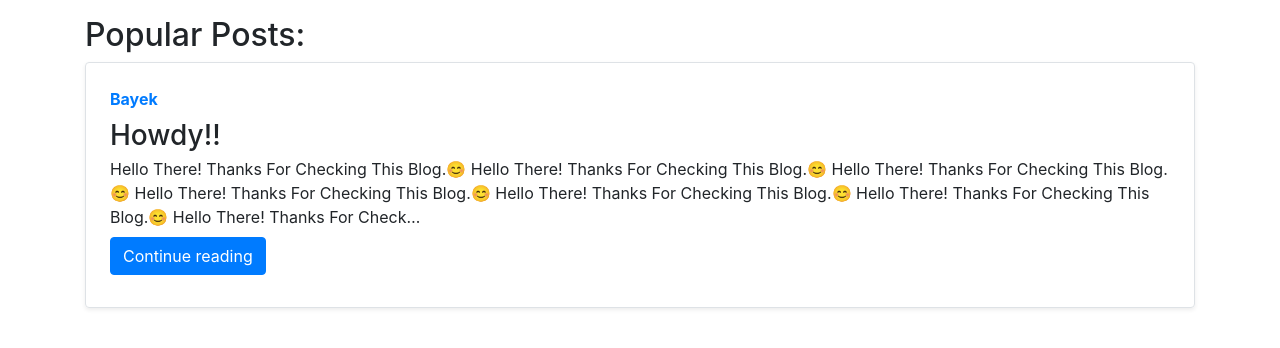
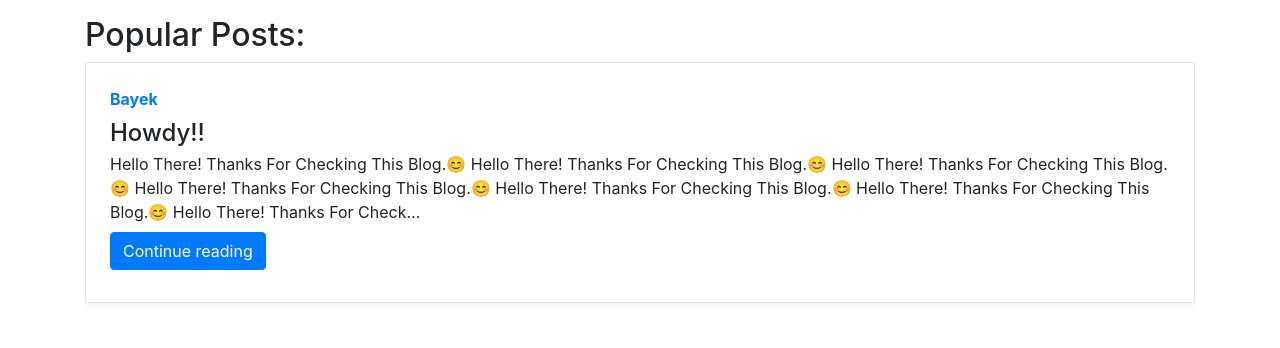
Before and after one commit to bayek0fsiwa/privacychurch, a Django app: page /blog/ in a window 1280 px wide. Shown: the part 74-422 px from the top of the page. Run offline with Django 3.2, Linux system fonts and the light colour scheme; data comes from the database, SQL or seed files in the repository; some libraries are stand-ins or nearby versions.

Commit message:
Removed Clutter

```diff
--- a/src/templates/blog/blogHome.html
+++ b/src/templates/blog/blogHome.html
@@ -15,7 +15,7 @@
     <div class="row no-gutters border rounded overflow-hidden flex-md-row mb-4 shadow-sm h-md-250 position-relative">
             <div class="col p-4 d-flex flex-column position-static">
                 <strong class="d-inline-block mb-2 text-primary">{{post.author}}</strong>
-                <h3 class="mb-0">{{post.title}}</h3>
+                <h4 class="mb-0">{{post.title}}</h4>
                 <div class="mb-1 text-muted">{{post.datetime}}</div>
                 <p class="card-text mb-auto">{{post.content| truncatechars:300 }}</p>
                 <div class="my-2">
```
